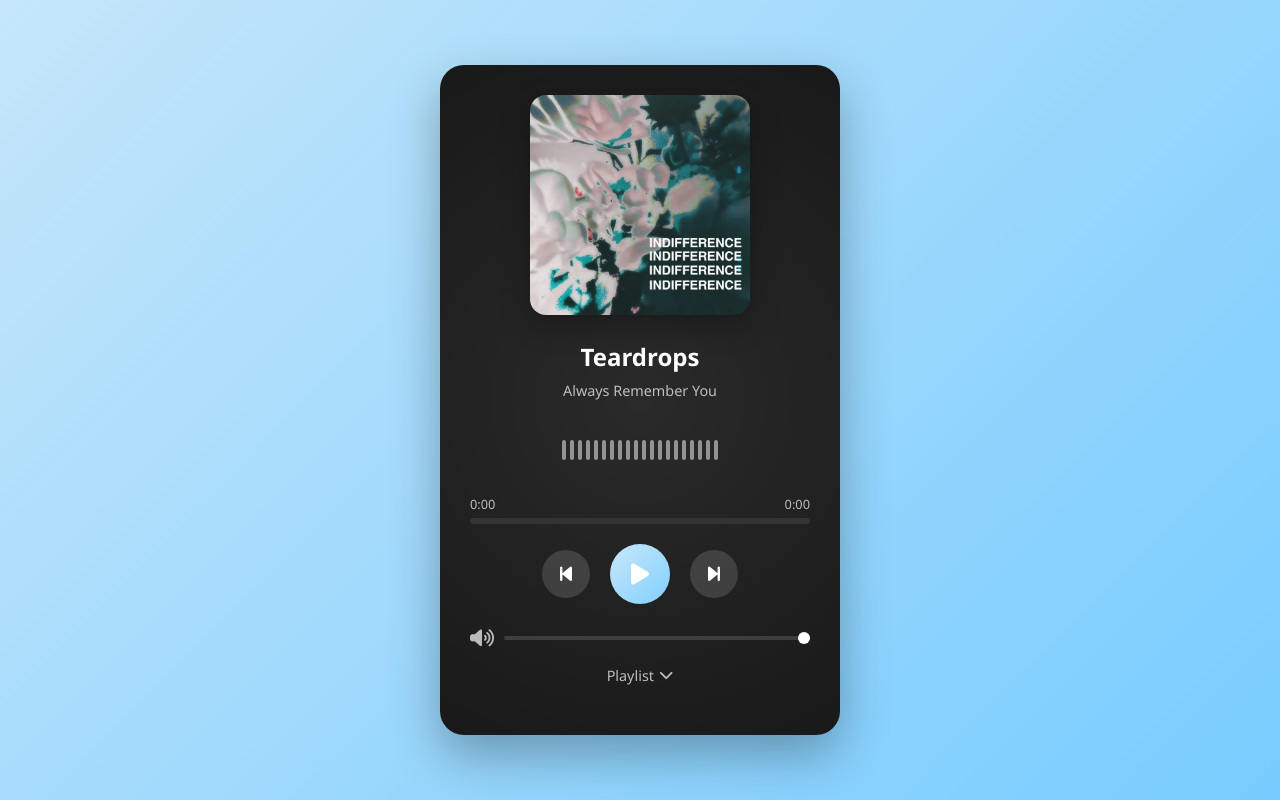
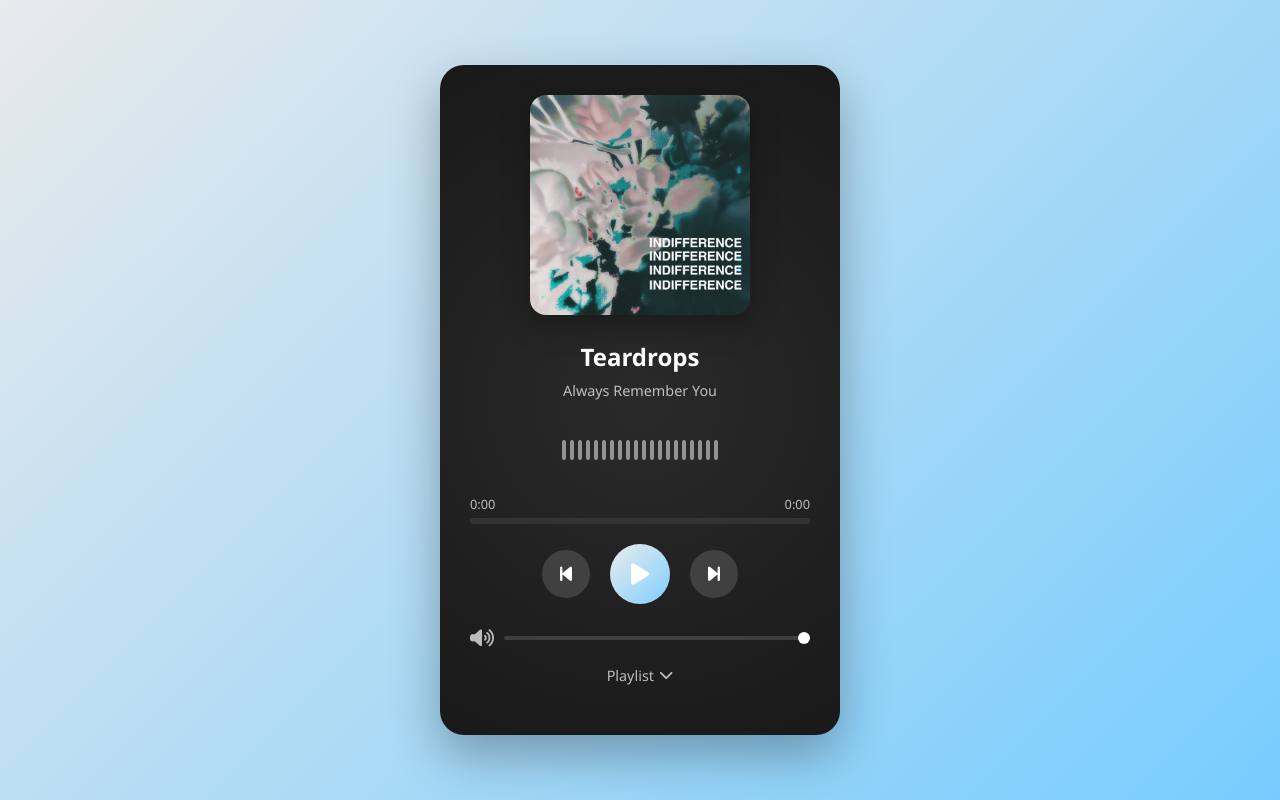
Before and after one commit to DarthDeviant/Always-Remember-You, a plain HTML site: page index.html in a window 1280 px wide. Drawn offline with Linux system fonts and the light colour scheme.

Commit message:
Update index.html

```diff
--- a/index.html
+++ b/index.html
@@ -7,7 +7,7 @@
   <link rel="stylesheet" href="https://cdnjs.cloudflare.com/ajax/libs/font-awesome/6.4.0/css/all.min.css" />
   <style>
     :root {
-      --primary: #c5e6fa;
+      --primary: #e8eaeb;
       --secondary: #77ccff;
       --dark: #121212;
       --light: #ffffff;
```
